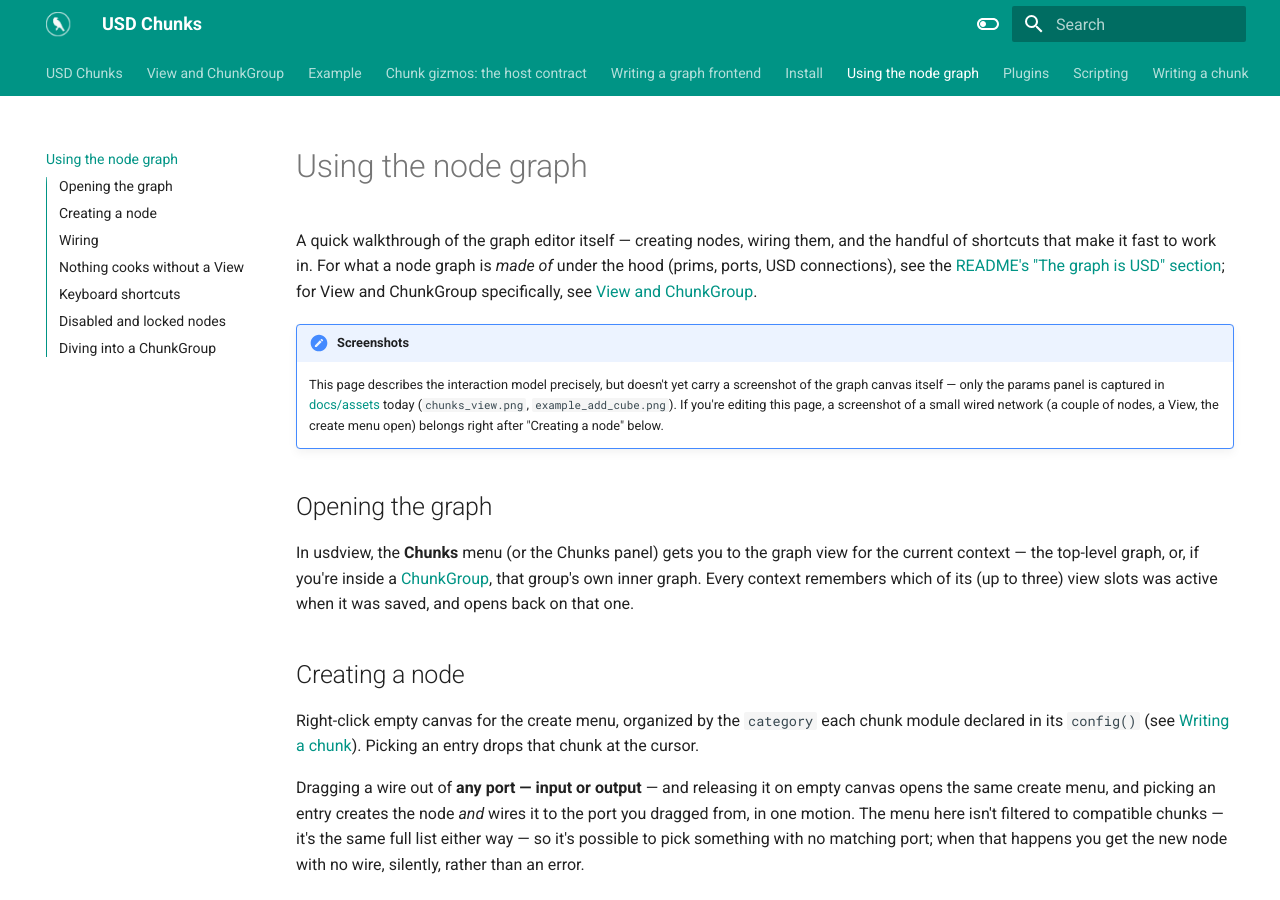
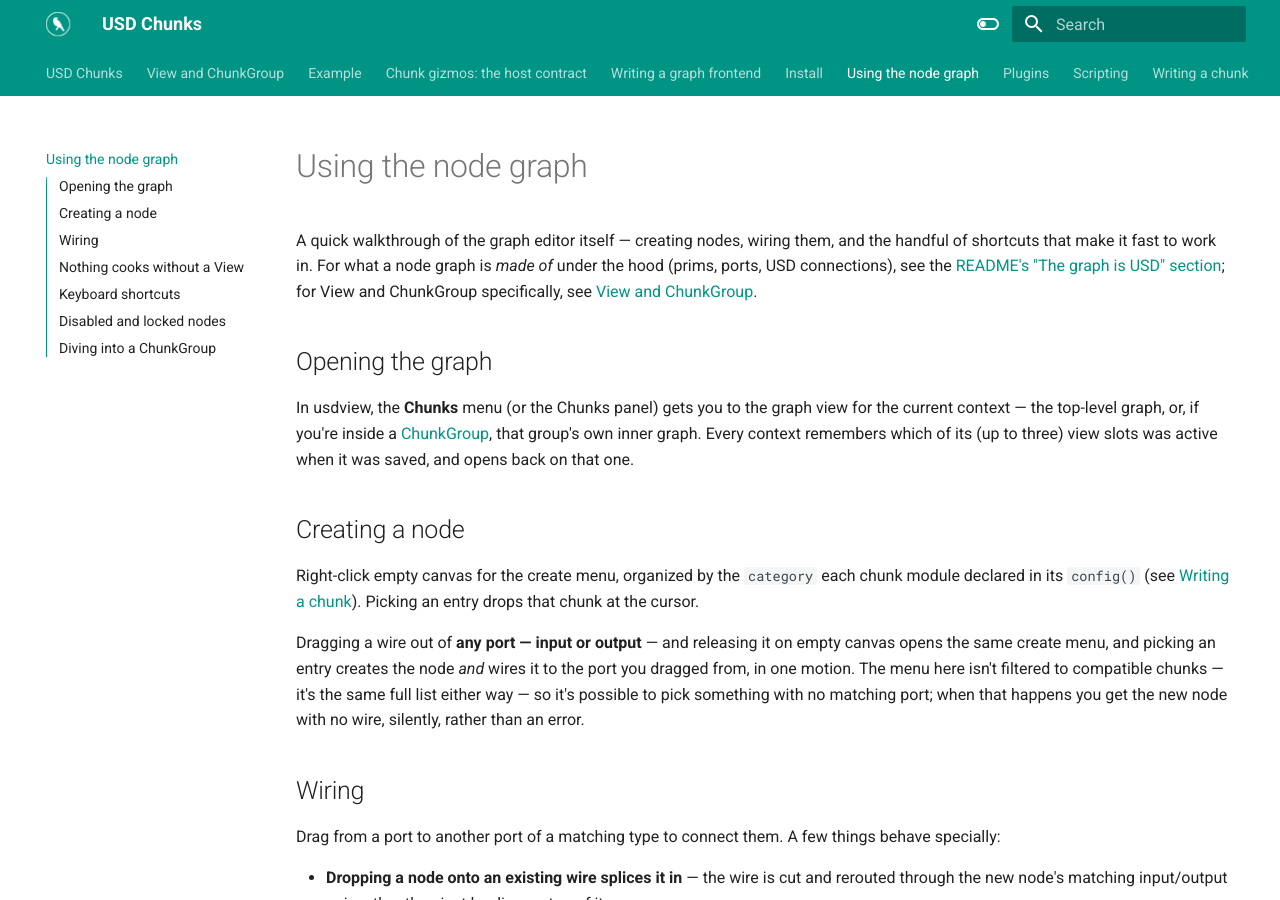
Before and after one commit to HuginStudios/usd_chunks, an MkDocs documentation site: the page built from docs/node-graph-basics.md, in a window 1280 px wide and 900 px high. Built offline with MkDocs 1.6.1 and Material for MkDocs 9.7.7, drawn with Linux system fonts in a browser that asks for light colours.

Commit message:
Drop the screenshots placeholder note
Was noise until real images are actually ready to add; tracked instead
as a note for when that happens.

```diff
--- a/docs/node-graph-basics.md
+++ b/docs/node-graph-basics.md
@@ -5,13 +5,6 @@ handful of shortcuts that make it fast to work in. For what a node graph is *mad
 under the hood (prims, ports, USD connections), see the [README's "The graph is USD"
 section](/README.md#the-graph-is-usd); for View and ChunkGroup specifically, see
 [View and ChunkGroup](core-chunks.md).
-
-!!! note "Screenshots"
-    This page describes the interaction model precisely, but doesn't yet carry a
-    screenshot of the graph canvas itself — only the params panel is captured in
-    [docs/assets](assets/) today (`chunks_view.png`, `example_add_cube.png`). If you're
-    editing this page, a screenshot of a small wired network (a couple of nodes, a View,
-    the create menu open) belongs right after "Creating a node" below.
 
 ## Opening the graph
 
```
